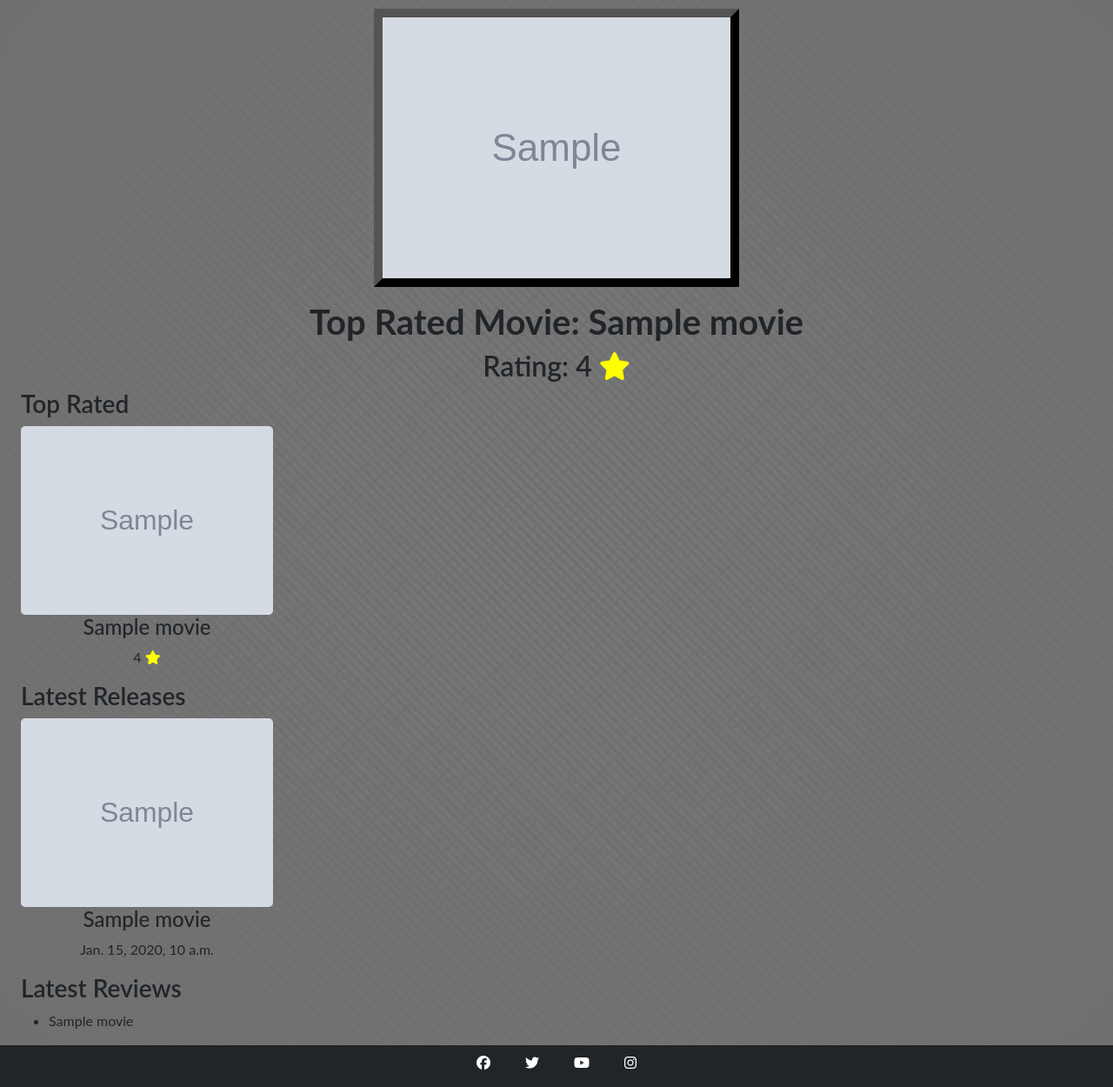
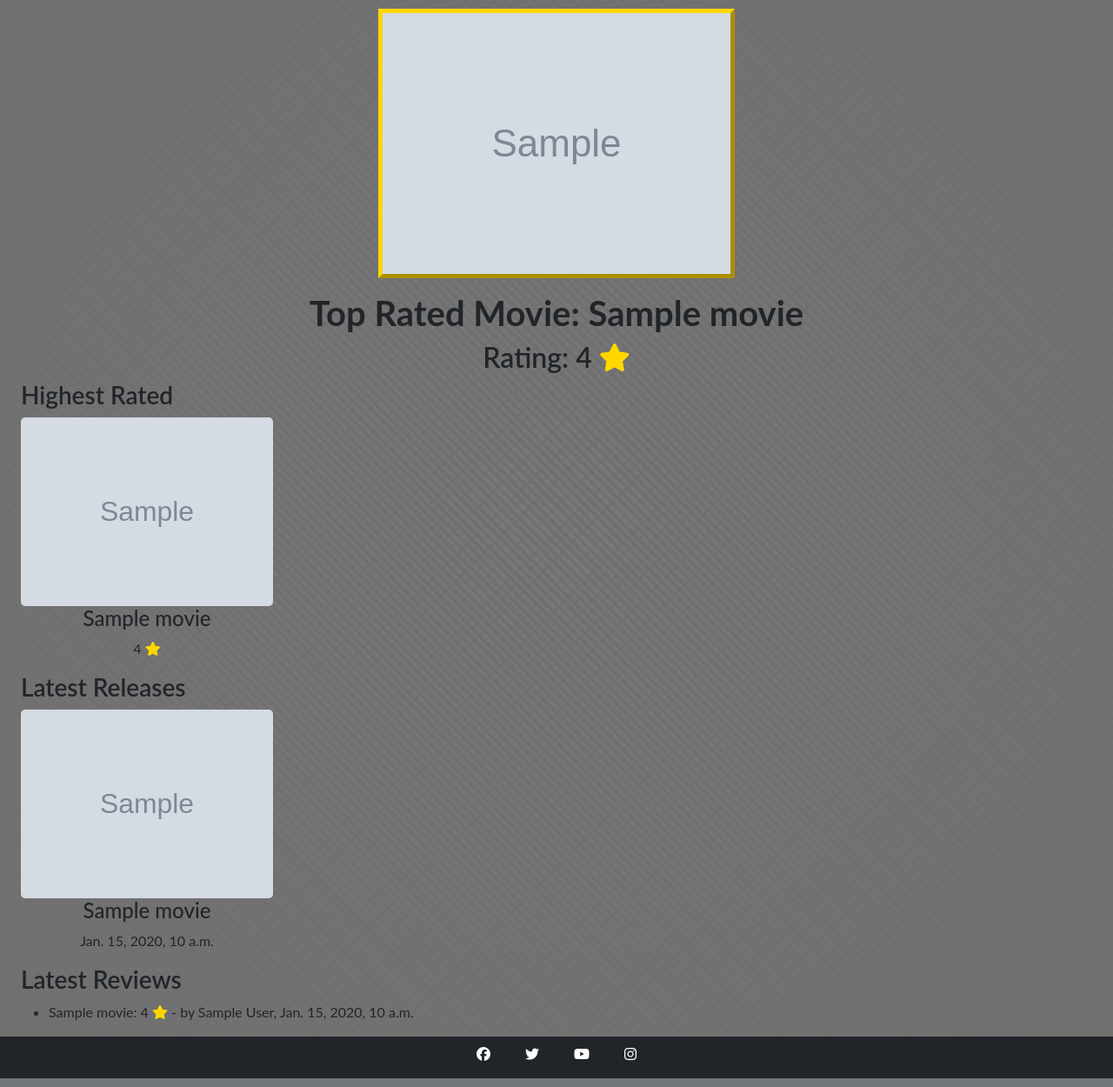
Before and after one commit to JackDay94/ReviewVie, a Django app: template home/templates/home/home.html in a window 1280 px wide. Shown: the part 56-1306 px from the top of the page at 87% size. Run offline with Django 3.2, Linux system fonts and the light colour scheme; the template is opened without the code that fills it: most values are stand-ins (such as "Sample title", 1, 10 or a date in 2020); grey boxes marked "Sample" are stand-in pictures; some libraries are stand-ins or nearby versions.

Commit message:
Add basic layout to Latest Reviews section on home page and adjust movie img styles

```diff
--- a/home/templates/home/home.html
+++ b/home/templates/home/home.html
@@ -24,7 +24,7 @@
     </div>
     {% endif %}
     <div class="row">
-        <h3 class="fw-semibold">Top Rated</h3>
+        <h3 class="fw-semibold">Highest Rated</h3>
         {% for movie in movies.top_rated %}
         <div class="col-md-6 col-6 col-lg-3">
             <div class="card">
@@ -57,11 +57,12 @@
         {% endfor %}
     </div>
     <div class="row">
+        <h3 class="fw-semibold">Latest Reviews</h3>
         <div class="col-12">
-            <h3 class="fw-semibold">Latest Reviews</h3>
             {% for movie in movies.new_review %}
             <ul>
-                <li>{{ movie.movie }}</li>
+                <li>{{ movie.movie }}: {{ movie.rating }} <i class="fa-solid fa-star star-rating"></i> - by
+                    {{ movie.author }}, {{ movie.created_on }}</li>
             </ul>
             {% endfor %}
         </div>
--- a/home/views.py
+++ b/home/views.py
@@ -8,14 +8,13 @@ class MoviesHome(ListView):
     model = Movie, Review
     template_name = 'home/home.html'
     context_object_name = 'movies'
-    print(Review.objects.order_by('created_on'))
 
     def get_queryset(self):
         queryset = {
             'top_movie': Movie.objects.filter(approved=True).order_by(
                 '-average_stars')[:1],
             'top_rated': Movie.objects.filter(approved=True).order_by(
-                '-average_stars')[:4],
+                '-average_stars')[1:5],
             'new_release': Movie.objects.filter(approved=True).order_by(
                 '-release_date')[:4],
             'new_review': Review.objects.order_by('-created_on')[:4],
--- a/static/css/style.css
+++ b/static/css/style.css
@@ -61,7 +61,7 @@ footer {
 .top-movie-img {
     height: auto;
     max-height: 100%;
-    border: outset black 10px;
+    border: outset gold 5px;
 }
 
 #top-movie {
@@ -70,7 +70,7 @@ footer {
 }
 
 .star-rating {
-    color: yellow;
+    color: gold;
 }
 
 .card {
@@ -81,6 +81,6 @@ footer {
 .movie-img {
     height: auto;
     max-width: 100%;
-    max-height: 300px;
+    max-height: 350px;
     border-radius: 5px;
 }
```
Also changed, not shown: home/templates/home/all-movies.html (added).
